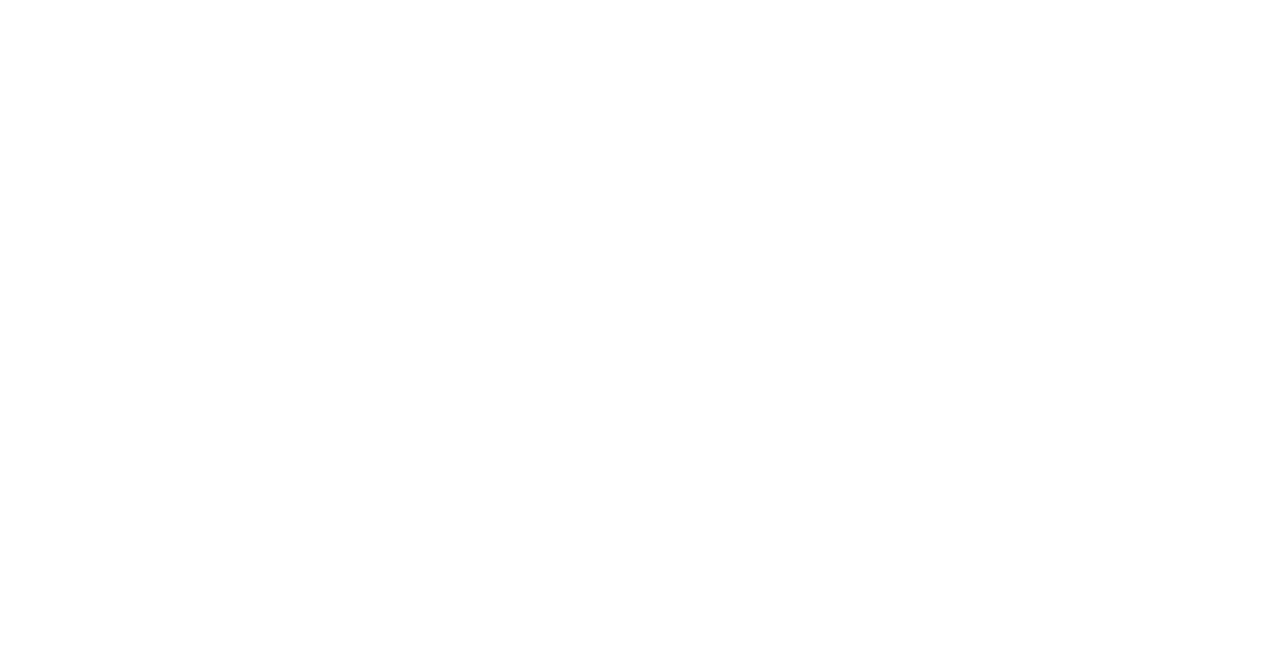
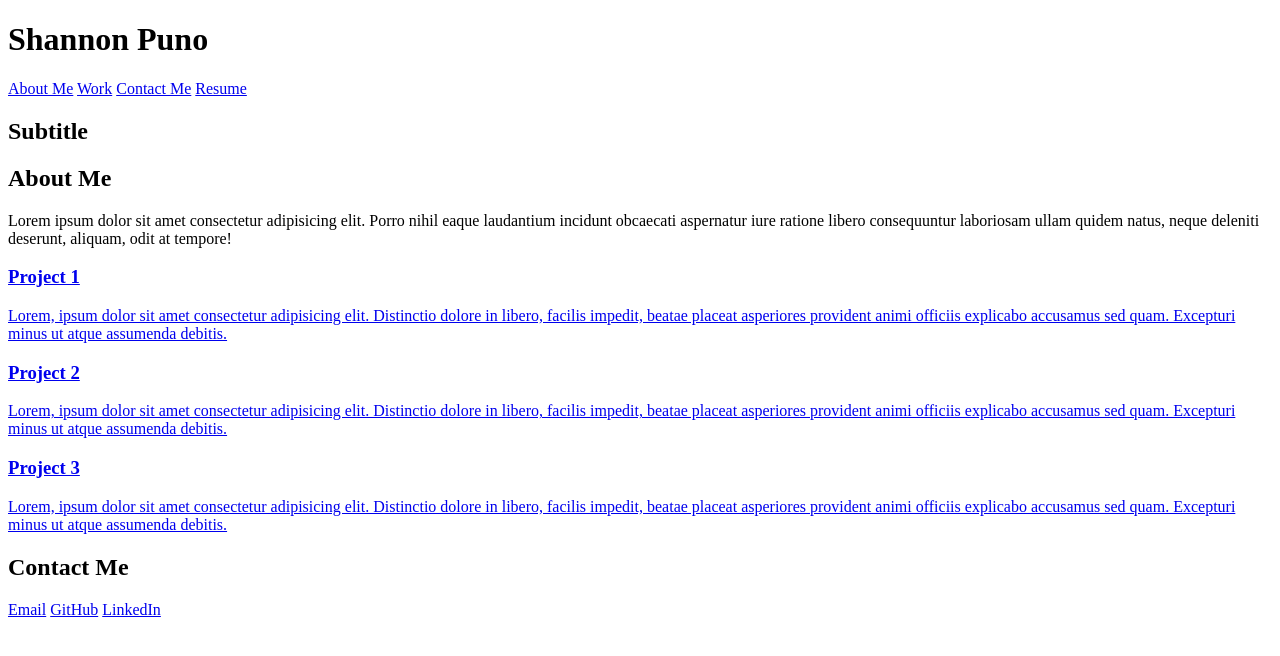
Before and after one commit to shannonpuno/Portfolio, a plain HTML site: page index.html in a window 1280 px wide. Drawn offline with Linux system fonts and the light colour scheme.

Commit message:
added HTML outline

```diff
--- a/index.html
+++ b/index.html
@@ -1,13 +1,85 @@
 <!DOCTYPE html>
 <html lang="en">
+
 <head>
     <meta charset="UTF-8">
     <meta http-equiv="X-UA-Compatible" content="IE=edge">
     <meta name="viewport" content="width=device-width, initial-scale=1.0">
     <title>Document</title>
-    <link rel="stylesheet" href="./assets/CSS/style.css"/>
+    <link rel="stylesheet" href="./assets/CSS/style.css" />
 </head>
+
 <body>
 
+    <!--Header w/ Nav Bar-->
+    <header>
+        <h1>Shannon Puno</h1>
+        <nav>
+            <a href="#">About Me</a>
+            <a href="#">Work</a>
+            <a href="#">Contact Me</a>
+            <a href="#">Resume</a>
+        </nav>
+    </header>
+
+    <!--Hero Image w/ Subtitle-->
+    <section class="hero">
+        <h2>Subtitle</h2>
+    </section>
+
+    <main>
+        <!--About Me Section-->
+        <section>
+            <h2>About Me</h2>
+            <p>Lorem ipsum dolor sit amet consectetur adipisicing elit. Porro nihil eaque laudantium incidunt obcaecati
+                aspernatur iure ratione libero consequuntur laboriosam ullam quidem natus, neque deleniti deserunt,
+                aliquam, odit at tempore!</p>
+        </section>
+
+        <!--Work Section w/ Display Cards-->
+        <section>
+            <div class="project-card">
+                <a href="#">
+                    <div>
+                        <h3>Project 1</h3>
+                        <p>Lorem, ipsum dolor sit amet consectetur adipisicing elit. Distinctio dolore in libero,
+                            facilis impedit, beatae placeat asperiores provident animi officiis explicabo accusamus sed
+                            quam. Excepturi minus ut atque assumenda debitis.</p>
+                    </div>
+                </a>
+            </div>
+            <div class="project-card">
+                <a href="#">
+                    <div>
+                        <h3>Project 2</h3>
+                        <p>Lorem, ipsum dolor sit amet consectetur adipisicing elit. Distinctio dolore in libero,
+                            facilis impedit, beatae placeat asperiores provident animi officiis explicabo accusamus sed
+                            quam. Excepturi minus ut atque assumenda debitis.</p>
+                    </div>
+                </a>
+            </div>
+            <div class="project-card">
+                <a href="#">
+                    <div>
+                        <h3>Project 3</h3>
+                        <p>Lorem, ipsum dolor sit amet consectetur adipisicing elit. Distinctio dolore in libero,
+                            facilis impedit, beatae placeat asperiores provident animi officiis explicabo accusamus sed
+                            quam. Excepturi minus ut atque assumenda debitis.</p>
+                    </div>
+                </a>
+            </div>
+        </section>
+
+        <!--Contact Me Sections-->
+        <section>
+            <h2>Contact Me</h2>
+            <div>
+                <a href="#">Email</a>
+                <a href="#">GitHub</a>
+                <a href="#">LinkedIn</a>
+            </div>
+        </section>
+    </main>
 </body>
+
 </html>
```
